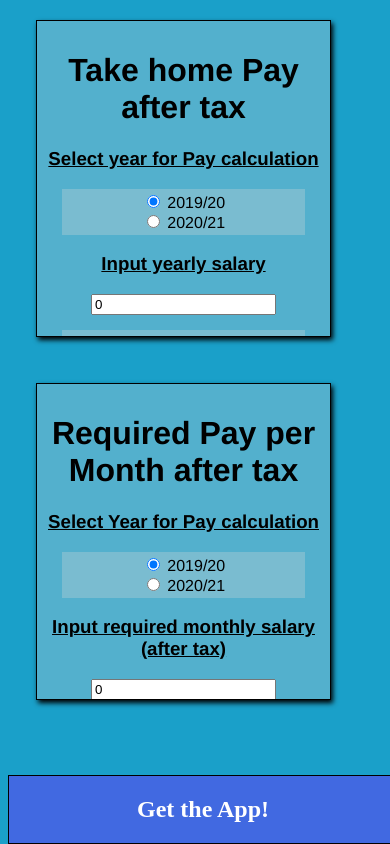
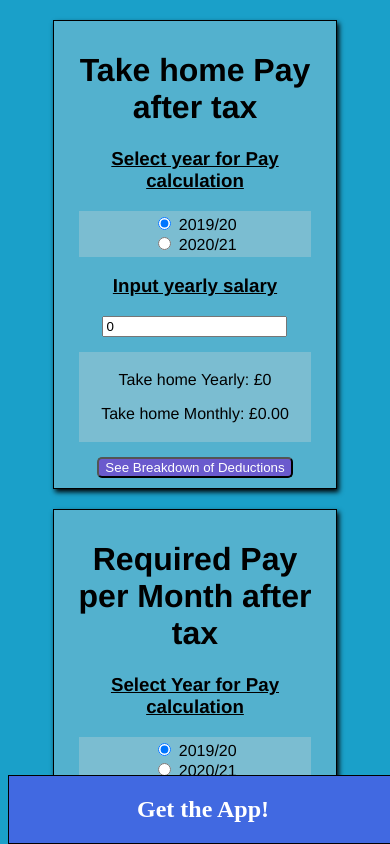
Before and after one commit to dwandrew/tax-calculator, a React (Create React App) app: page / in a window 390 px wide. Shown: the top 844 px of the page. Built offline with nearby package versions, Linux system fonts and the light colour scheme.

Commit message:
fixed scoll to be body scroll with media page

```diff
--- a/src/Components/taxForm.css
+++ b/src/Components/taxForm.css
@@ -79,19 +79,18 @@ button:hover{
 }
 
 @media only screen and (max-width: 600px) {
-
+body{
+    overflow-y: scroll;
+}
 
 .take-home-form{
-    overflow-y: auto;
-    position: fixed;
+    position: relative;
     top: 0;
-    left:auto;
-    right: 10%;
-    margin-left:auto;
+    left: 0;
+    height: max-content;
+    margin-left: auto;
     margin-right: auto;
-    height: 35%;
     background-color: rgba(214, 214, 214, 0.3);
-    margin: 20px 20px;
     padding: 10px;
     border: 1px solid black;
     box-shadow: 2px 3px 5px black;
@@ -100,17 +99,15 @@ button:hover{
     width: 70%;
 }
 .required-form{
-    overflow-y: auto;
-    position: fixed;
-    margin-left:auto;
+    position: relative;
+    top: 43%;
+    left: 0;
+    height: max-content;
+    background-color: rgba(214, 214, 214, 0.3);
+    margin-left: auto;
     margin-right: auto;
-    top: 43%;
-    left:auto;
-    right: 10%;
-    height:35%;
-    background-color: rgba(214, 214, 214, 0.3);
-    margin: 20px 20px;
     padding: 10px;
+    margin-bottom: 100px;
     border: 1px solid black;
     box-shadow: 2px 3px 5px black;
     font-family: Helvetica, sans-serif;
```
Also changed, not shown: 1 other file (tests, documents, lock files or other folders).
